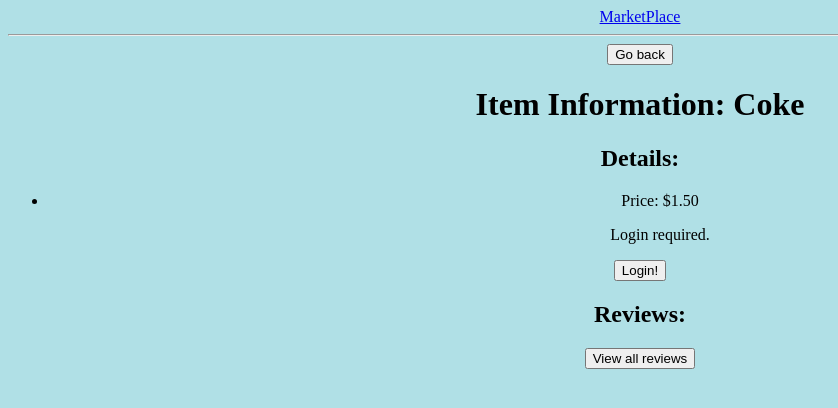
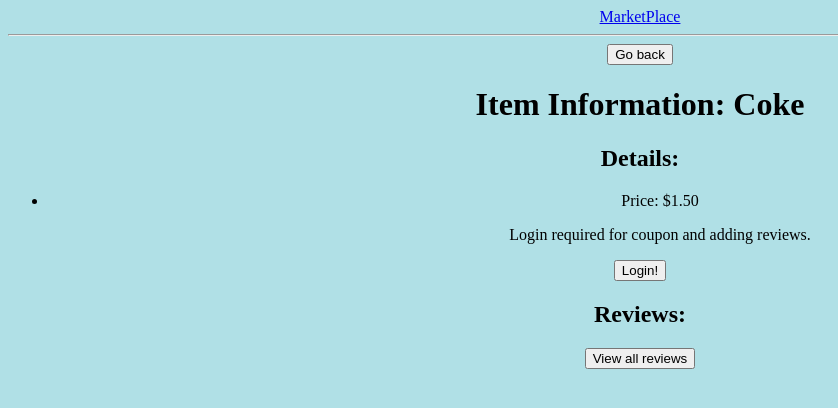
Before and after one commit to NathanKim17/CMPE-131-Marketplace-Project, a Flask app: page /iI/1 in a window 1280 px wide. Shown: the top 408 px of the page, without its empty margins (0-838 px from the left). Run offline with Flask 2, Linux system fonts and the light colour scheme; data comes from the database, SQL or seed files in the repository.

Commit message:
Added text

```diff
--- a/templates/itemInfo.html
+++ b/templates/itemInfo.html
@@ -51,7 +51,7 @@
 
     {% else %}
 
-        <ul style="text-align:center;">Login required.</ul>
+        <ul style="text-align:center;">Login required for coupon and adding reviews.</ul>
         <a href="/login">
             <button>Login!</button>
         </a>
```
